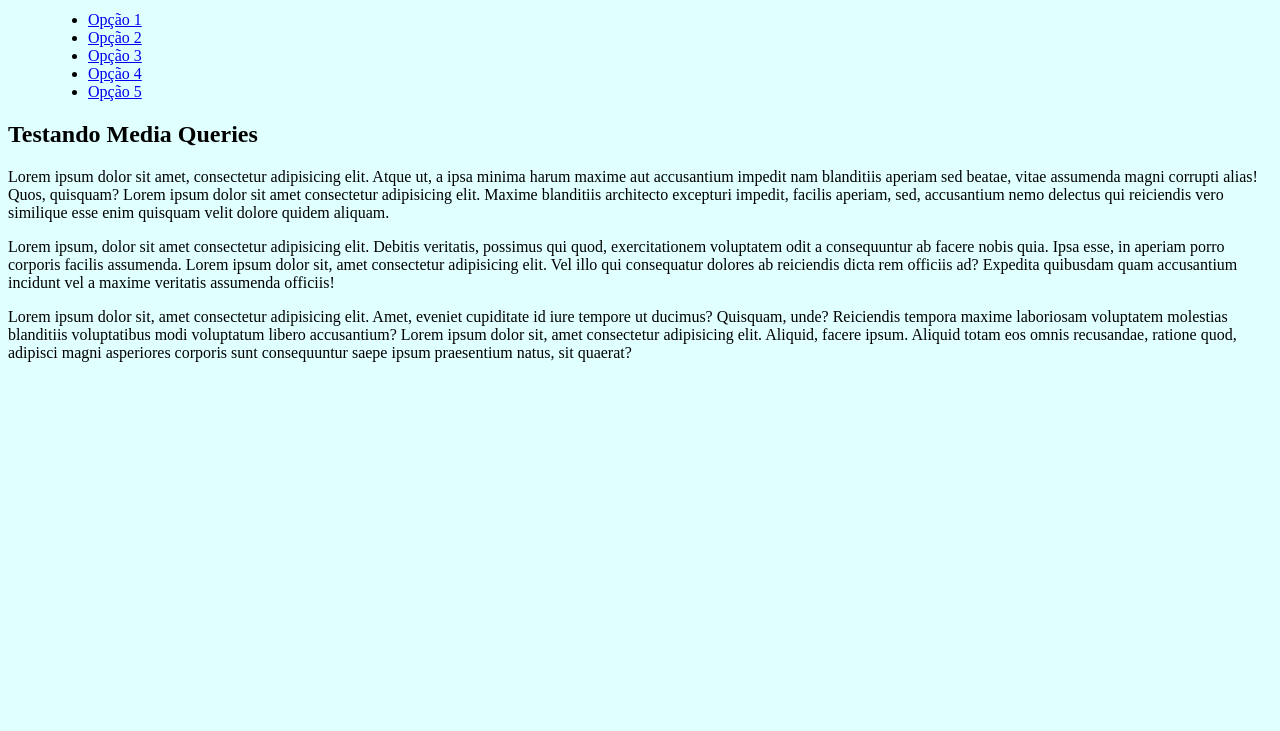
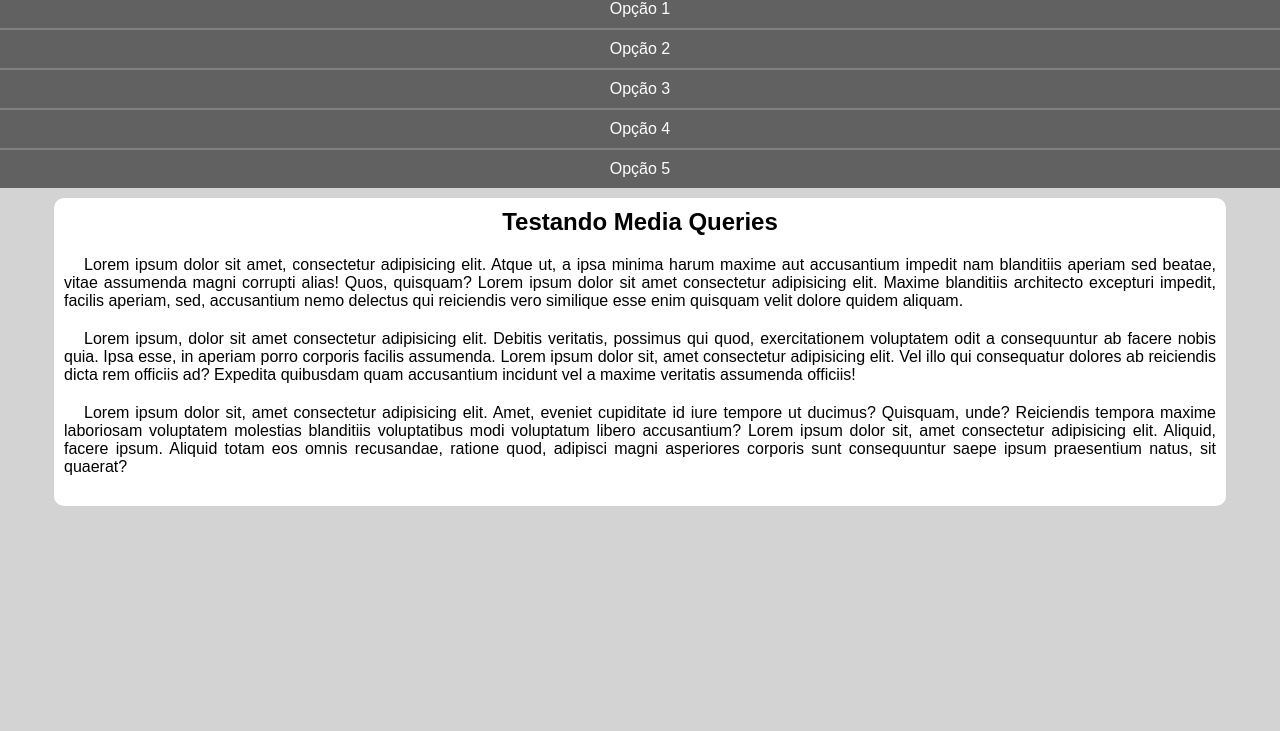
Before and after one commit to brunadosantos/curso-html5-css3, a plain HTML site: page exercicios/Modulo-4/ex026/mq005/index.html in a window 1280 px wide. Shown: the part 69-800 px from the top of the page. Drawn offline with Linux system fonts and the light colour scheme.

Commit message:
atualizei o estilo

```diff
--- a/exercicios/Modulo-4/ex026/mq005/estilos/style.css
+++ b/exercicios/Modulo-4/ex026/mq005/estilos/style.css
@@ -1,5 +1,62 @@
 @charset "UTF-8";
 
+*{
+    font-family: Arial, Helvetica, sans-serif;
+    margin: 0%;
+    padding: 0%;
+}
+
 body, html{
-    background-color: lightcyan;
+    background-color: lightgray;
 }
+
+header{
+    background-color: gray;
+}
+
+header h1 {
+    padding: 10px;
+    text-align: center;
+}
+
+menu {
+   display: block;
+}
+
+menu > ul {
+    list-style-type: none;
+}
+
+menu a {
+    display: block;
+    padding: 10px;
+    text-decoration: none;
+    text-align: center;
+    background-color: rgb(97, 97, 97);
+    color: white;
+    border-top: 2px solid gray;
+}
+
+menu a:hover {
+    background-color: gray;
+}
+
+main {
+    width: 90vw;
+    background-color: white;
+    margin: auto;
+    margin-top: 10px;
+    padding: 10px;
+    border-radius: 10px;
+}
+
+article h2 {
+    padding-bottom: 20px;
+    text-align: center;
+}
+
+article p {
+    text-align: justify;
+    margin-bottom: 20px;
+    text-indent: 20px;
+}
```
